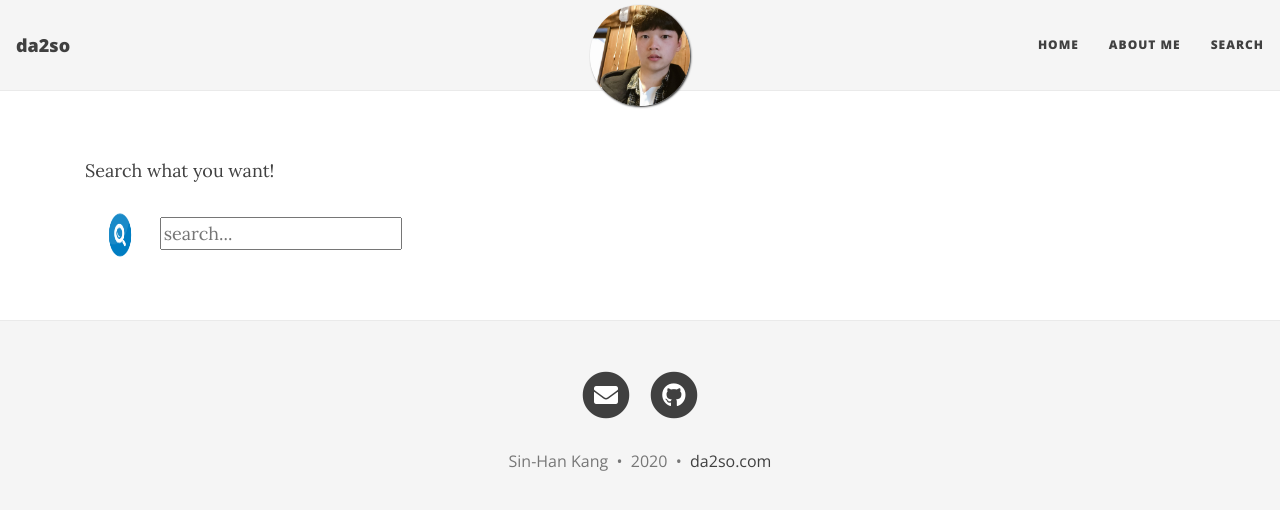
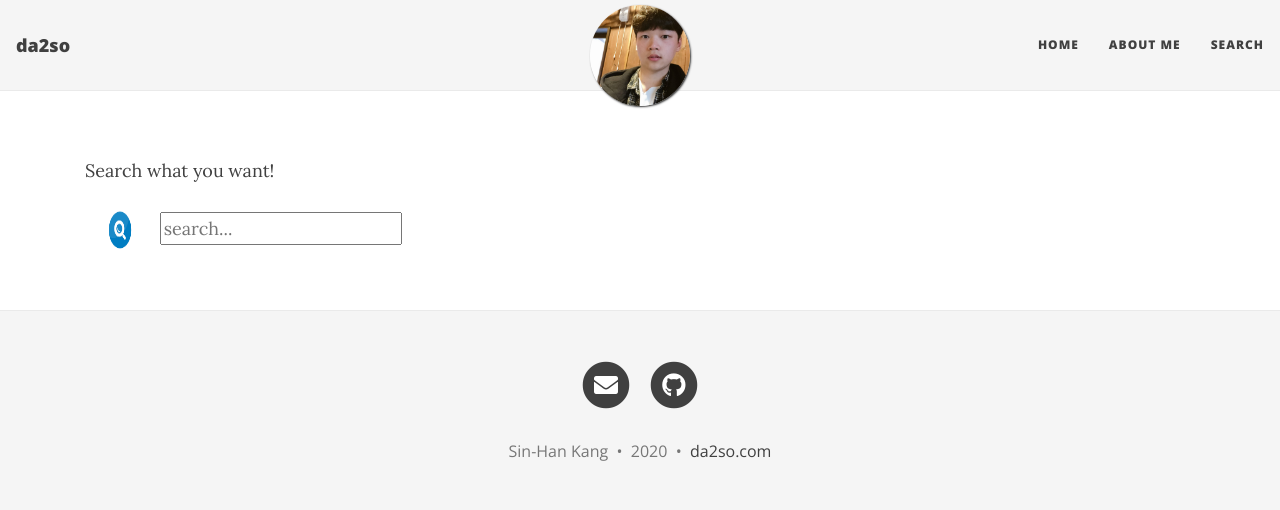
Before and after one commit to da2so/da2so.github.io, a Jekyll site: the page built from search.html, in a window 1280 px wide. Shown: the top 510 px of the page. Built offline with Jekyll 4.4.1, drawn with Linux system fonts in a browser that asks for light colours; nearby versions of some CDN libraries; comment, search, counter and statistics services are not loaded.

Commit message:
Update search.html

```diff
--- a/search.html
+++ b/search.html
@@ -16,7 +16,7 @@ permalink: /search/
 </div>
 <div id="search-container">
 <img  src="../assets/img/search_icon.jpg"
-     alt="search"  width="70" height="70">
+     alt="search"  width="70" height="60">
 
 
 <!-- Html Elements for Search -->
```
